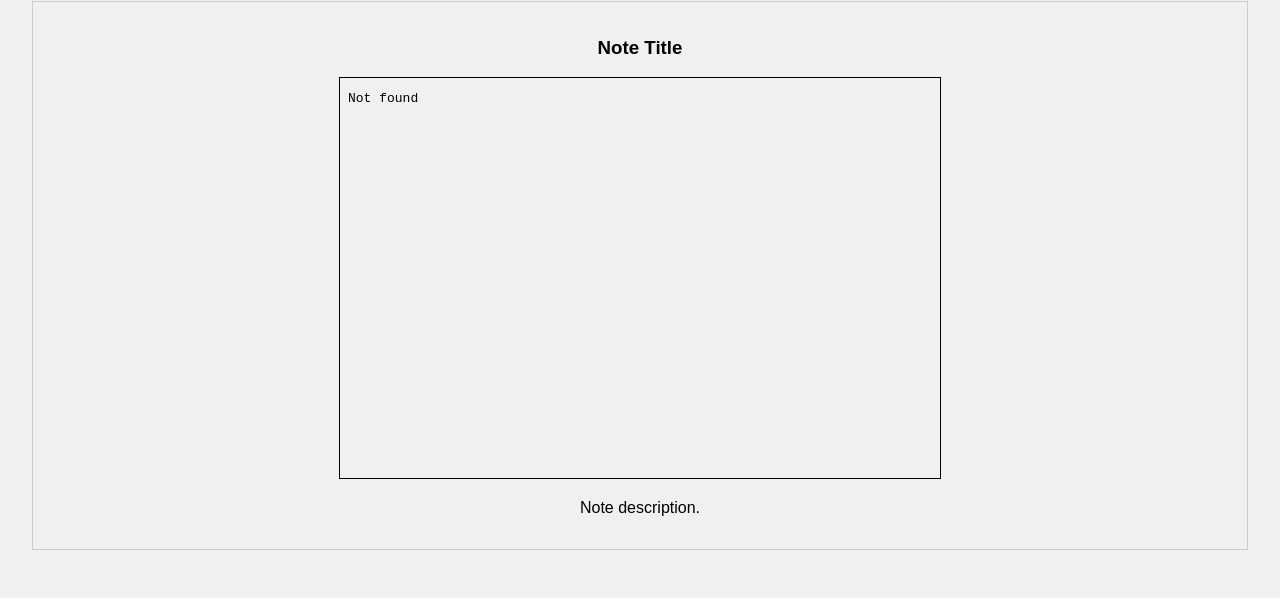
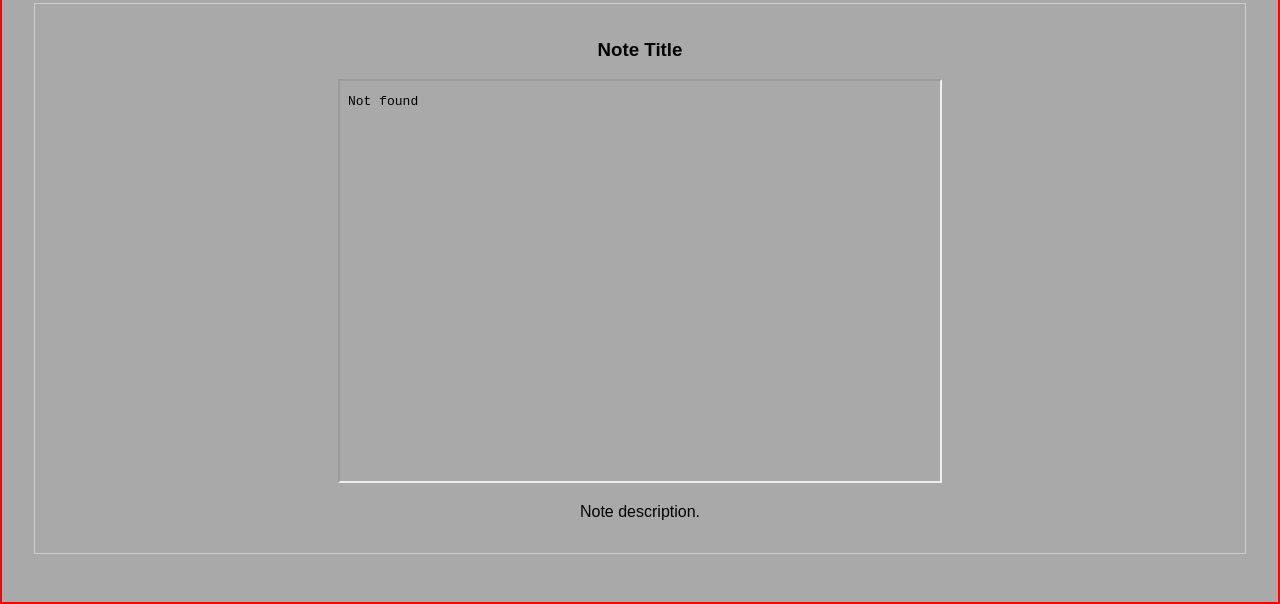
Before and after one commit to fahima28/Junior-Portfolio, a plain HTML site: page notes.html in a window 1280 px wide. Shown: the part 257-861 px from the top of the page. Drawn offline with Linux system fonts and the light colour scheme.

Commit message:
Update styles.css

```diff
--- a/styles.css
+++ b/styles.css
@@ -53,7 +53,8 @@ nav ul li a:hover {
 section {
     padding: 2rem;
     text-align: center;
-    background-color: #f0f0f0; /* Light gray background for content sections */
+    background-color: #a9a9a9; /* Much darker gray background for content sections */
+    border: 2px solid #f00; /* Red border for the content sections */
 }
 
 .assignment, .note {
@@ -63,5 +64,3 @@ section {
 }
 
 iframe {
-    border: 1px solid #000;
-}
```
